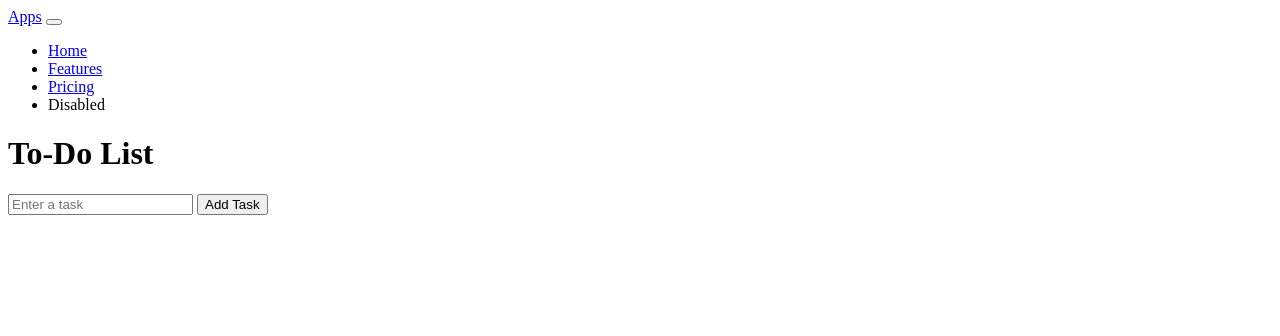
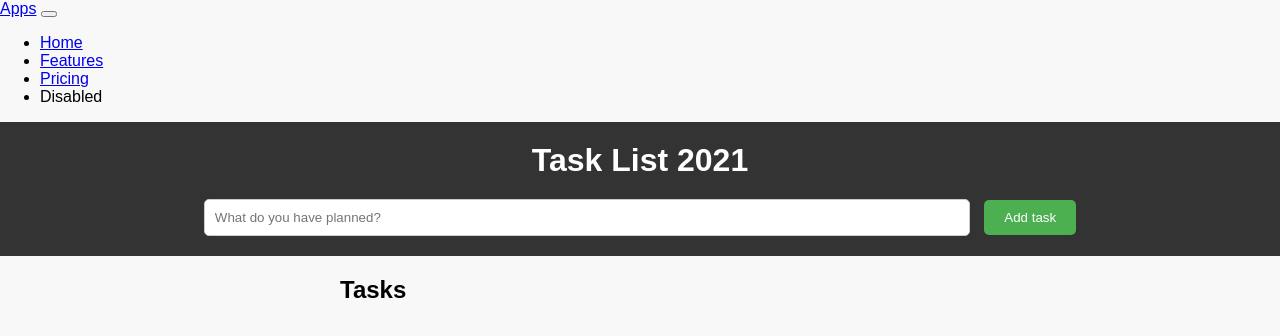
Before and after one commit to hannajanemanlangit26/martisano-my-app, a plain HTML site: page to-do list.html in a window 1280 px wide. Drawn offline with Linux system fonts and the light colour scheme.

Commit message:
added changes on code in to-do list

```diff
--- a/to-do list.html
+++ b/to-do list.html
@@ -43,27 +43,153 @@
 
 
 <body>
-    <h1>To-Do List</h1>
-    <input type="text" id="taskInput" placeholder="Enter a task">
-    <button onclick="addTask()">Add Task</button>
-    <ul id="tasks"></ul>
+    <!DOCTYPE html>
+<html lang="en">
+<head>
+    <meta charset="UTF-8">
+    <meta http-equiv="X-UA-Compatible" content="IE=edge">
+    <meta name="viewport" content="width=device-width, initial-scale=1.0">
+    <title>Task List 2021</title>
+
+    <style>
+        body {
+            font-family: Arial, sans-serif;
+            background-color: #f8f8f8;
+            margin: 0;
+            padding: 0;
+        }
+
+        header {
+            background-color: #333;
+            color: white;
+            padding: 20px;
+            text-align: center;
+        }
+
+        h1 {
+            margin: 0;
+        }
+
+        #new-task-form {
+            margin-top: 20px;
+            text-align: center;
+        }
+
+        #new-task-input {
+            padding: 10px;
+            width: 60%;
+            border: 1px solid #ccc;
+            border-radius: 5px;
+            margin-right: 10px;
+        }
+
+        #new-task-submit {
+            padding: 10px 20px;
+            background-color: #4caf50;
+            color: white;
+            border: none;
+            border-radius: 5px;
+            cursor: pointer;
+        }
+
+        #new-task-submit:hover {
+            background-color: #45a049;
+        }
+
+        .task-list {
+            margin: 20px auto;
+            max-width: 600px;
+        }
+
+        .task {
+            background-color: #fff;
+            border: 1px solid #ddd;
+            border-radius: 5px;
+            margin-bottom: 10px;
+            padding: 10px;
+        }
+
+        .task .content {
+            margin-bottom: 10px;
+        }
+
+        .task .text {
+            border: none;
+            background-color: transparent;
+            width: 100%;
+        }
+
+        .task .actions {
+            text-align: right;
+        }
+
+        .task .actions button {
+            padding: 5px 10px;
+            background-color: #4caf50;
+            color: white;
+            border: none;
+            border-radius: 3px;
+            cursor: pointer;
+        }
+
+        .task .actions button.delete {
+            background-color: #f44336;
+        }
+
+        .task .actions button:hover {
+            background-color: #45a049;
+        }
+
+        .task .actions button.delete:hover {
+            background-color: #f44336;
+        }
+    </style>
+</head>
+<body>
+
+    <header>
+        <h1>Task List 2021</h1>
+        <form id="new-task-form">
+            <input
+                type="text"
+                name="new-task-input"
+                id="new-task-input"
+                placeholder="What do you have planned?" />
+            <input
+                type="submit"
+                id="new-task-submit"
+                value="Add task" />
+        </form>
+    </header>
+    <main>
+        <section class="task-list">
+            <h2>Tasks</h2>
+
+            <div id="tasks">
+
+                <!-- <div class="task">
+                    <div class="content">
+                        <input
+                            type="text"
+                            class="text"
+                            value="A new task"
+                            readonly>
+                    </div>
+                    <div class="actions">
+                        <button class="edit">Edit</button>
+                        <button class="delete">Delete</button>
+                    </div>
+                </div> -->
+
+            </div>
+        </section>
+    </main>
 
     <script>
-        // Function to add a task
-        function addTask() {
-            var taskInput = document.getElementById("taskInput");
-            var task = taskInput.value.trim();
-
-            if (task !== "") {
-                var tasksList = document.getElementById("tasks");
-                var newTaskItem = document.createElement("li");
-                newTaskItem.textContent = task;
-                tasksList.appendChild(newTaskItem);
-                taskInput.value = "";
-            } else {
-                alert("Please enter a task!");
-            }
-        }
+        // JavaScript code goes here...
     </script>
 </body>
 </html>
+
+</body>
+</html>
```
